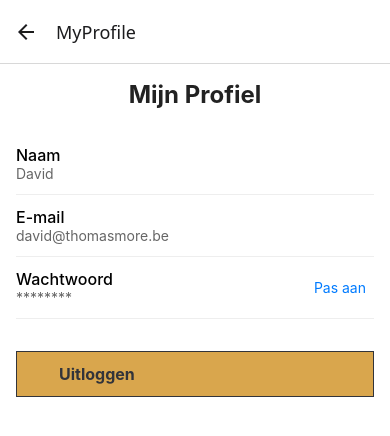
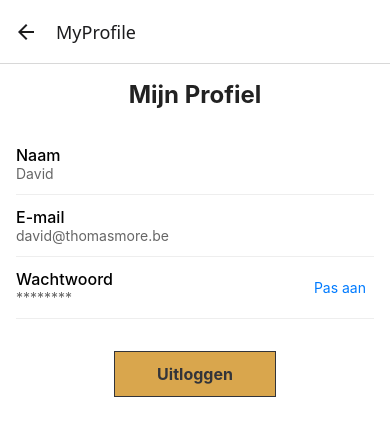
Before and after one commit to Thibault-Franceus/Mobile-App-Test-, a React Native app: screen /MyProfile in a window 390 px wide. Shown: the top 436 px of the page. Built offline with nearby package versions, Linux system fonts and the light colour scheme; no server answers.

Commit message:
fix: fixed the style of the button

```diff
--- a/components/AppButton.js
+++ b/components/AppButton.js
@@ -24,6 +24,8 @@ const styles = StyleSheet.create({
     paddingHorizontal: 42,
     borderWidth: 1,
     borderColor: "#32343a",
+    maxWidth: 220,
+    alignSelf: "center",
   },
     secondary: {
         backgroundColor: "#fff",
```
